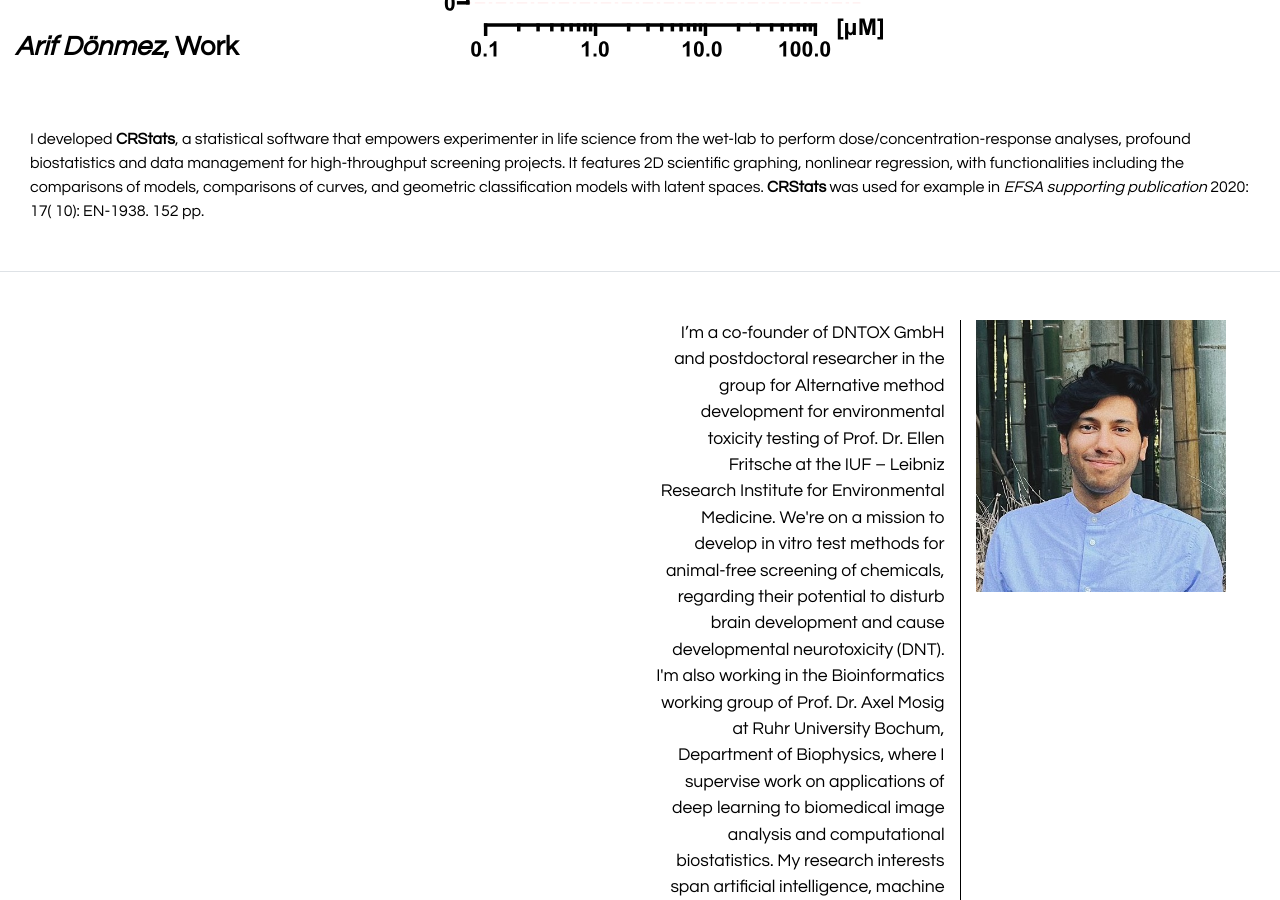
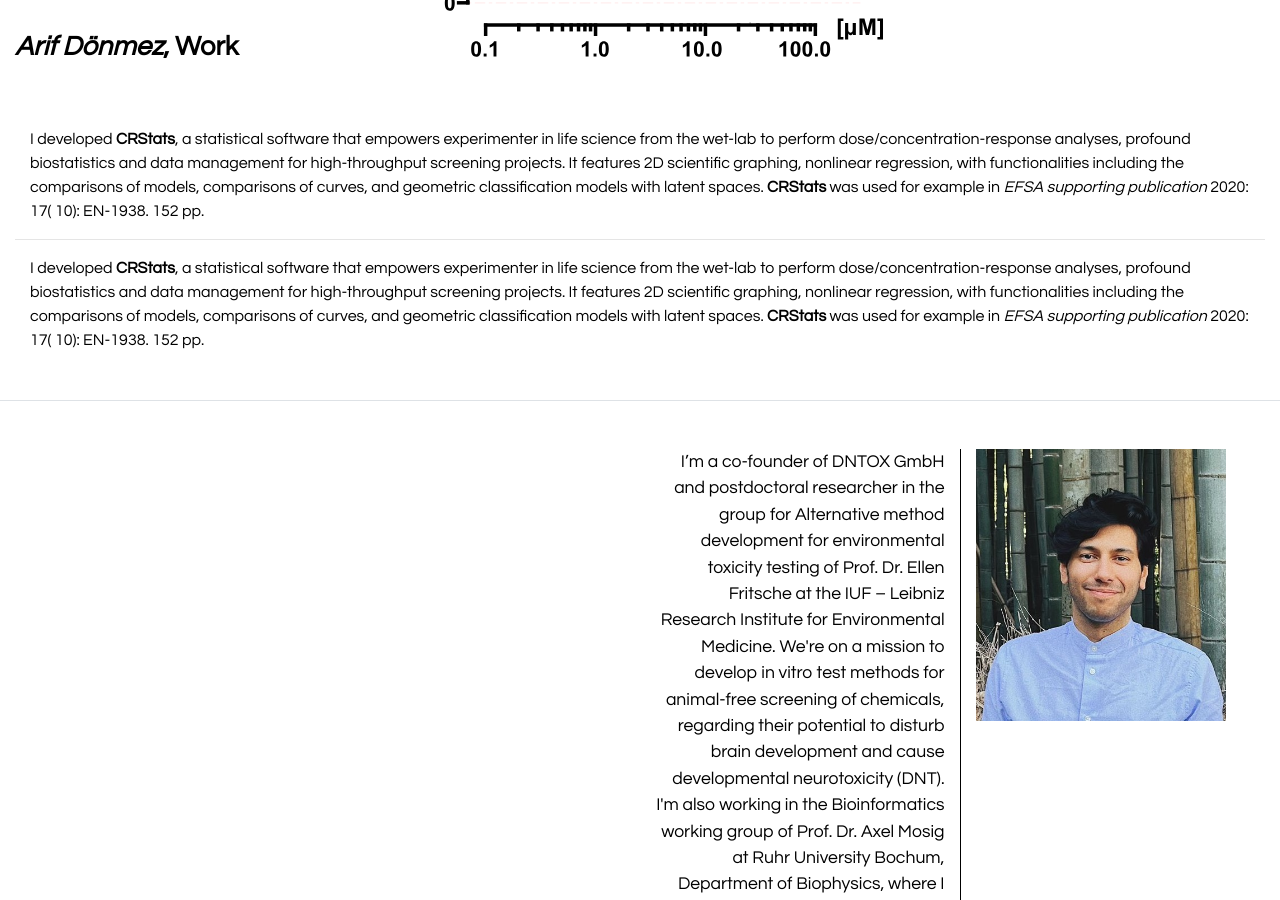
Before and after one commit to alim-zend/alim-zend.github.io, a Jekyll site: the page built from cardiovision.html, in a window 1280 px wide and 900 px high, scrolled down 1348 px. Built offline with Jekyll 4.4.1, drawn with Linux system fonts in a browser that asks for light colours.

Commit message:
Update cardiovision.html

```diff
--- a/cardiovision.html
+++ b/cardiovision.html
@@ -1917,3 +1917,12 @@
 		</div>
 	</div>
  </div>
+<hr>
+<div class="container-fluid">
+	<div class="row">
+		<div class="col-sm" style="font-weight:bold;">
+<img src="" alt="" style="display:block; margin:auto;">
+			<span style="float:right;font-weight: normal;font-size: 1rem;">I developed <b>CRStats</b>, a statistical software that empowers experimenter in life science from the wet-lab to perform dose/concentration-response analyses, profound biostatistics and data management for high-throughput screening projects. It features 2D scientific graphing, nonlinear regression, with functionalities including the comparisons of models, comparisons of curves, and geometric classification models with latent spaces. <b>CRStats</b> was used for example in <a href="https://doi.org/10.2903/sp.efsa.2020.EN-1938" target="_blank"><em>EFSA supporting publication</em> 2020: 17( 10): EN-1938. 152 pp.</a></span>
+		</div>
+	</div>
+ </div>
```
